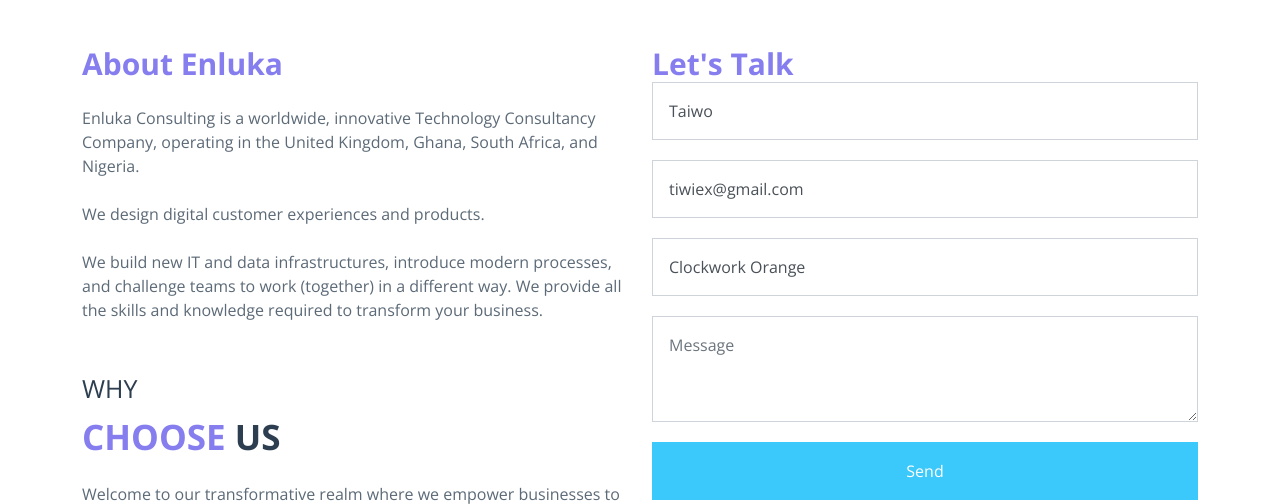
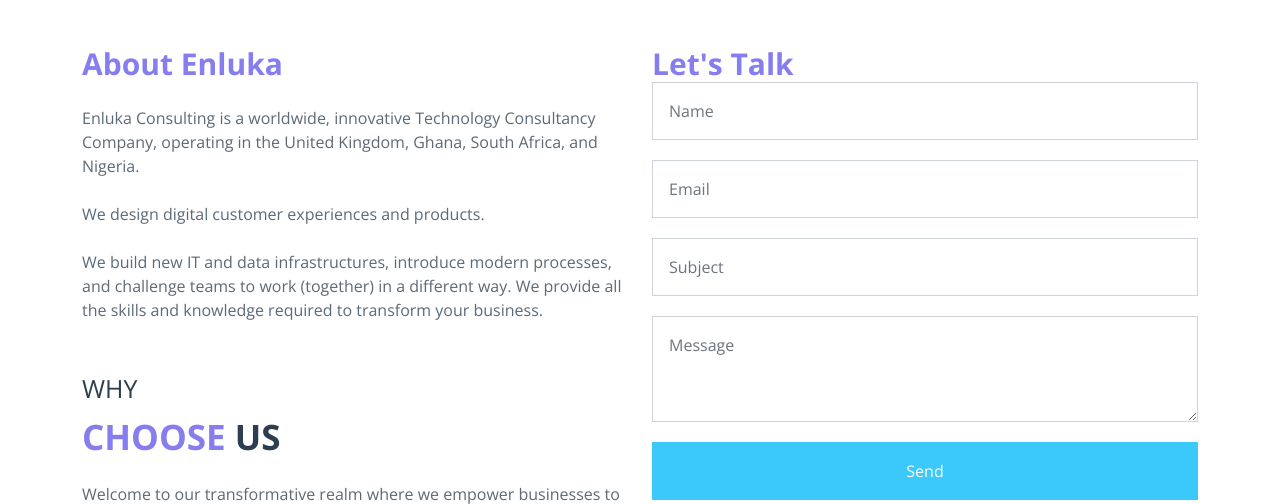
Before and after one commit to tiwiex/enluka_website, a PHP site: page /index.php in a window 1280 px wide. Shown: the part 1237-1741 px from the top of the page. Run offline with PHP 8.4, Linux system fonts and the light colour scheme; some libraries are stand-ins or nearby versions; some web fonts are replaced.

Commit message:
Removed default form values
Noticed the validate doesn't work yet.

```diff
--- a/includes/contact_form.php
+++ b/includes/contact_form.php
@@ -2,13 +2,13 @@
       <h2 class="font-30 font-weight-bold fables-second-text-color">Let's Talk</h2>
       <form method="POST" action="includes/send_mailer.php" class="fables-contact-form">
                       <div class="form-group">
-                        <input type="text" name="name" class="form-control rounded-0 p-3"  placeholder="Name" value="Taiwo">
+                        <input type="text" name="name" class="form-control rounded-0 p-3"  placeholder="Name">
                       </div>
                       <div class="form-group">
-                        <input type="email" name="email" class="form-control rounded-0 p-3" placeholder="Email" value="tiwiex@gmail.com">
+                        <input type="email" name="email" class="form-control rounded-0 p-3" placeholder="Email">
                       </div>
                       <div class="form-group">
-                        <input type="text" name="subject" class="form-control rounded-0 p-3" placeholder="Subject" value="Clockwork Orange">
+                        <input type="text" name="subject" class="form-control rounded-0 p-3" placeholder="Subject">
                       </div>
                       <div class="form-group">
                           <textarea class="form-control rounded-0 p-3" name="message" placeholder="Message" rows="3"></textarea>
```
